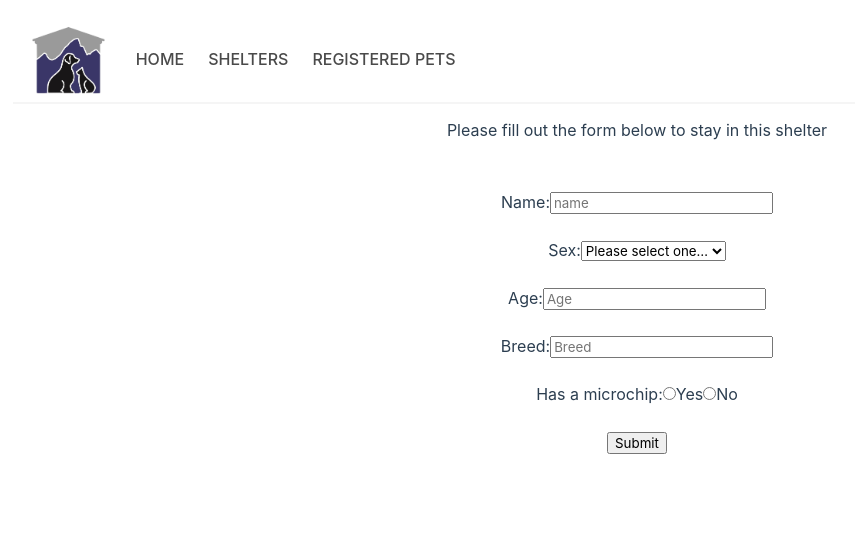
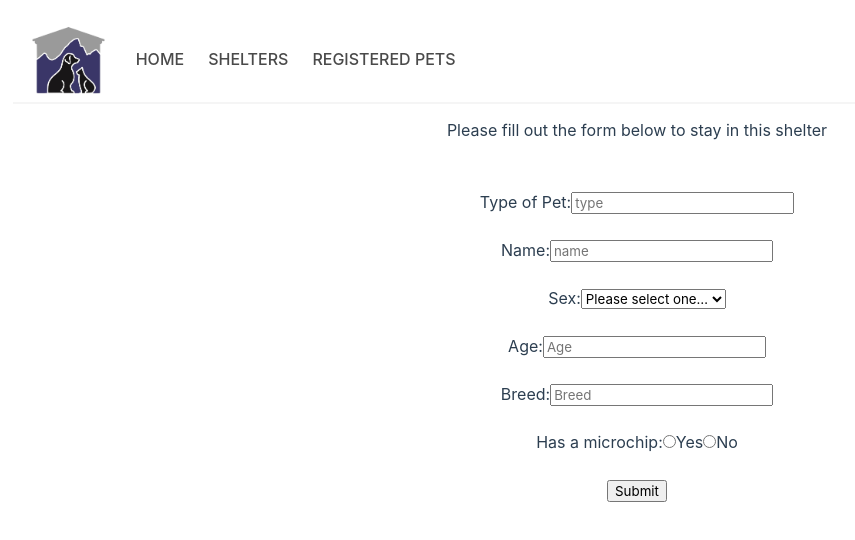
Before and after one commit to ozrn/shelter-finder, a Vue app in the folder week-8/frontend/: page /shelter/1 in a window 1280 px wide. Shown: the top 540 px of the page, without its empty margins (3-858 px from the left). Built offline with nearby package versions, Linux system fonts and the light colour scheme.

Commit message:
Update survivor model, edit components accordingly

```diff
--- a/week-8/frontend/src/components/form-info.vue
+++ b/week-8/frontend/src/components/form-info.vue
@@ -2,6 +2,8 @@
   <div class="info">
     <p>The registration form has been submitted for {{ survivor.name }} successfully. Please check the details for the pet and shelter below!</p>
     <ul v-if="shelter.address">
+     <li><span><b>Type of Pet:</b></span> {{ survivor.type }}</li>
+     <hr>
      <li><span><b>Pet Name:</b></span> {{ survivor.name }}</li>
      <hr>
      <li><span><b>Pet Sex:</b></span> {{ survivor.sex }}</li>
--- a/week-8/frontend/src/components/shelter-form.vue
+++ b/week-8/frontend/src/components/shelter-form.vue
@@ -1,6 +1,8 @@
 <template>
   <div>
     <form @submit.prevent = "handleSubmit">
+      <label for="type">Type of Pet:</label>
+      <input type="text" id="type" name="type" v-model="type" placeholder="type"><br><br>
       <label for="name">Name:</label>
       <input type="text" id="name" name="name" v-model="name" placeholder="name"><br><br>
       <label for="sex">Sex:</label>
@@ -33,6 +35,7 @@ export default {
   data() {
 
     return {
+      type: '',
       name: '',
       sex: '',
       age:'',
@@ -51,6 +54,7 @@ export default {
     async handleSubmit() {
 
       let survivor = {
+        type: this.type,
         name: this.name,
         sex: this.sex,
         age: this.age,
```
Also changed, not shown: 1 other file (tests, documents, lock files or other folders).
